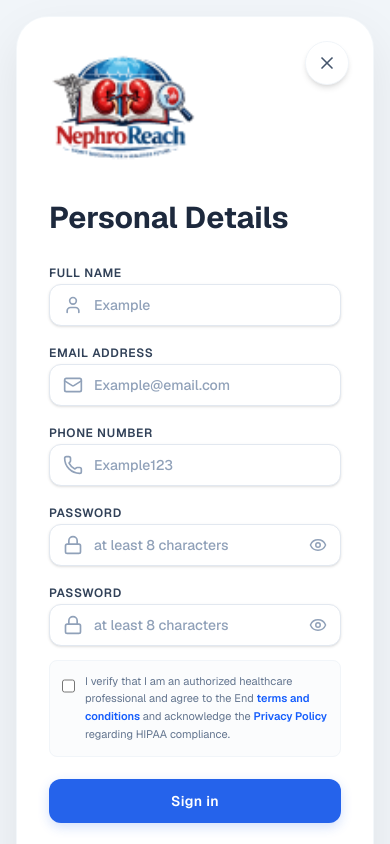
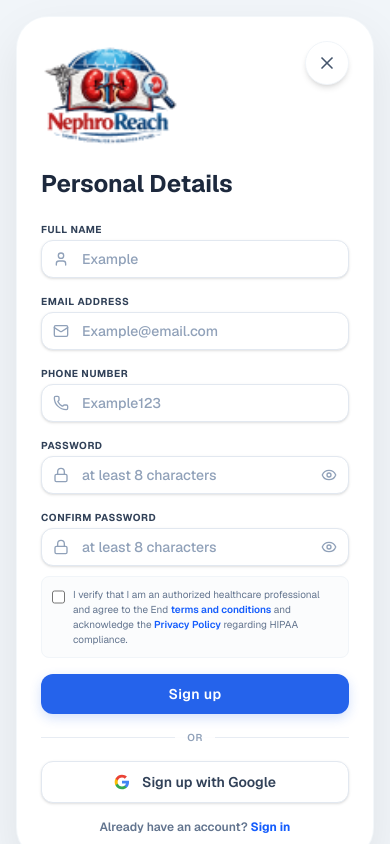
Before and after one commit to mahmud-gitcode/Nephro-reach, a Next.js app: page /registration in a window 390 px wide. Shown: the top 844 px of the page. Built offline with nearby package versions, Linux system fonts and the light colour scheme.

Commit message:
feat: implement user authentication and registration pages with responsive UI

```diff
--- a/app/login/page.tsx
+++ b/app/login/page.tsx
@@ -148,7 +148,7 @@ export default function LoginPage() {
         <div className="hidden md:block w-[48%] p-5 relative overflow-hidden bg-slate-50">
           <div className="w-full h-full rounded-[24px] overflow-hidden relative shadow-inner">
             <Image
-              src="/images/login-page-image.png"
+              src="/images/subtract.png"
               alt="Sign In Swirl Banner"
               fill
               className="object-cover"
--- a/app/registration/page.tsx
+++ b/app/registration/page.tsx
@@ -20,19 +20,19 @@ export default function RegistrationPage() {
         </button>
 
         {/* Left Side: Form Container with soft lime/green gradient */}
-        <div className="w-full md:w-[52%] p-8 sm:p-10 md:p-12 flex flex-col justify-between relative overflow-hidden min-h-[600px] md:min-h-[720px]">
+        <div className="w-full md:w-[52%] p-6 sm:p-8 md:p-8 flex flex-col justify-between relative overflow-hidden min-h-[580px] md:min-h-[700px]">
           {/* Soft background gradient */}
           <div className="absolute inset-0 bg-gradient-to-tr from-white via-white/95 to-[#86EFAC]/45 -z-10" />
           <div className="absolute -top-40 -right-40 w-96 h-96 bg-[#4ADE80]/20 rounded-full blur-[80px] -z-10" />
           <div className="absolute -bottom-20 -left-20 w-80 h-80 bg-[#22C55E]/10 rounded-full blur-[70px] -z-10" />
 
           {/* Top Logo - Using public/images/logo.png */}
-          <div className="mb-8 flex items-center">
+          <div className="mb-4 flex items-center">
             <Image
               src="/images/logo.png"
               alt="NephroReach Logo"
-              width={150}
-              height={50}
+              width={140}
+              height={46}
               priority
               className="object-contain"
               style={{ height: "auto" }}
@@ -42,121 +42,121 @@ export default function RegistrationPage() {
           {/* Form Content Area */}
           <div className="flex-1 flex flex-col justify-center max-w-[420px] w-full mx-auto">
             {/* SIGN UP FORM (Personal Details) */}
-            <div className="space-y-6">
+            <div className="space-y-4">
               <div>
-                <h1 className="text-3xl font-bold text-slate-800">
+                <h1 className="text-2xl sm:text-3xl font-bold text-slate-800">
                   Personal Details
                 </h1>
               </div>
 
-              <form className="space-y-3.5" onSubmit={(e) => e.preventDefault()}>
+              <form className="space-y-2.5" onSubmit={(e) => e.preventDefault()}>
                 {/* Full Name */}
                 <div className="space-y-1">
-                  <label className="text-xs font-semibold text-slate-700 uppercase tracking-wider">
+                  <label className="text-[10px] font-bold text-slate-700 uppercase tracking-wider">
                     Full Name
                   </label>
                   <div className="relative">
-                    <div className="absolute inset-y-0 left-0 pl-3.5 flex items-center pointer-events-none text-slate-400">
-                      <User className="w-5 h-5" />
+                    <div className="absolute inset-y-0 left-0 pl-3 flex items-center pointer-events-none text-slate-400">
+                      <User className="w-4 h-4" />
                     </div>
                     <input
                       type="text"
                       placeholder="Example"
-                      className="w-full pl-11 pr-4 py-2.5 bg-white border border-slate-200 rounded-xl outline-none focus:border-blue-500 focus:ring-4 focus:ring-blue-100 transition-all text-slate-800 text-sm font-medium shadow-sm placeholder:text-slate-400"
+                      className="w-full pl-10 pr-4 py-2 bg-white border border-slate-200 rounded-xl outline-none focus:border-blue-500 focus:ring-4 focus:ring-blue-100 transition-all text-slate-800 text-sm font-medium shadow-sm placeholder:text-slate-400"
                     />
                   </div>
                 </div>
 
                 {/* Email Address */}
                 <div className="space-y-1">
-                  <label className="text-xs font-semibold text-slate-700 uppercase tracking-wider">
+                  <label className="text-[10px] font-bold text-slate-700 uppercase tracking-wider">
                     Email Address
                   </label>
                   <div className="relative">
-                    <div className="absolute inset-y-0 left-0 pl-3.5 flex items-center pointer-events-none text-slate-400">
-                      <Mail className="w-5 h-5" />
+                    <div className="absolute inset-y-0 left-0 pl-3 flex items-center pointer-events-none text-slate-400">
+                      <Mail className="w-4 h-4" />
                     </div>
                     <input
                       type="email"
                       placeholder="Example@email.com"
-                      className="w-full pl-11 pr-4 py-2.5 bg-white border border-slate-200 rounded-xl outline-none focus:border-blue-500 focus:ring-4 focus:ring-blue-100 transition-all text-slate-800 text-sm font-medium shadow-sm placeholder:text-slate-400"
+                      className="w-full pl-10 pr-4 py-2 bg-white border border-slate-200 rounded-xl outline-none focus:border-blue-500 focus:ring-4 focus:ring-blue-100 transition-all text-slate-800 text-sm font-medium shadow-sm placeholder:text-slate-400"
                     />
                   </div>
                 </div>
 
                 {/* Phone Number */}
                 <div className="space-y-1">
-                  <label className="text-xs font-semibold text-slate-700 uppercase tracking-wider">
+                  <label className="text-[10px] font-bold text-slate-700 uppercase tracking-wider">
                     Phone Number
                   </label>
                   <div className="relative">
-                    <div className="absolute inset-y-0 left-0 pl-3.5 flex items-center pointer-events-none text-slate-400">
-                      <Phone className="w-5 h-5" />
+                    <div className="absolute inset-y-0 left-0 pl-3 flex items-center pointer-events-none text-slate-400">
+                      <Phone className="w-4 h-4" />
                     </div>
                     <input
                       type="tel"
                       placeholder="Example123"
-                      className="w-full pl-11 pr-4 py-2.5 bg-white border border-slate-200 rounded-xl outline-none focus:border-blue-500 focus:ring-4 focus:ring-blue-100 transition-all text-slate-800 text-sm font-medium shadow-sm placeholder:text-slate-400"
+                      className="w-full pl-10 pr-4 py-2 bg-white border border-slate-200 rounded-xl outline-none focus:border-blue-500 focus:ring-4 focus:ring-blue-100 transition-all text-slate-800 text-sm font-medium shadow-sm placeholder:text-slate-400"
                     />
                   </div>
                 </div>
 
                 {/* Password */}
                 <div className="space-y-1">
-                  <label className="text-xs font-semibold text-slate-700 uppercase tracking-wider">
+                  <label className="text-[10px] font-bold text-slate-700 uppercase tracking-wider">
                     Password
                   </label>
                   <div className="relative">
-                    <div className="absolute inset-y-0 left-0 pl-3.5 flex items-center pointer-events-none text-slate-400">
-                      <Lock className="w-5 h-5" />
+                    <div className="absolute inset-y-0 left-0 pl-3 flex items-center pointer-events-none text-slate-400">
+                      <Lock className="w-4 h-4" />
                     </div>
                     <input
                       type={showPassword ? "text" : "password"}
                       placeholder="at least 8 characters"
-                      className="w-full pl-11 pr-10 py-2.5 bg-white border border-slate-200 rounded-xl outline-none focus:border-blue-500 focus:ring-4 focus:ring-blue-100 transition-all text-slate-800 text-sm font-medium shadow-sm placeholder:text-slate-400"
+                      className="w-full pl-10 pr-10 py-2 bg-white border border-slate-200 rounded-xl outline-none focus:border-blue-500 focus:ring-4 focus:ring-blue-100 transition-all text-slate-800 text-sm font-medium shadow-sm placeholder:text-slate-400"
                     />
                     <button
                       type="button"
                       onClick={() => setShowPassword(!showPassword)}
-                        className="absolute inset-y-0 right-0 pr-3.5 flex items-center text-slate-400 hover:text-slate-600"
+                      className="absolute inset-y-0 right-0 pr-3 flex items-center text-slate-400 hover:text-slate-600"
                     >
-                        {showPassword ? <EyeOff className="w-4.5 h-4.5" /> : <Eye className="w-4.5 h-4.5" />}
+                      {showPassword ? <EyeOff className="w-4 h-4" /> : <Eye className="w-4 h-4" />}
                     </button>
                   </div>
                 </div>
 
                 {/* Confirm Password */}
                 <div className="space-y-1">
-                  <label className="text-xs font-semibold text-slate-700 uppercase tracking-wider">
-                    Password
+                  <label className="text-[10px] font-bold text-slate-700 uppercase tracking-wider">
+                    Confirm Password
                   </label>
                   <div className="relative">
-                    <div className="absolute inset-y-0 left-0 pl-3.5 flex items-center pointer-events-none text-slate-400">
-                      <Lock className="w-5 h-5" />
+                    <div className="absolute inset-y-0 left-0 pl-3 flex items-center pointer-events-none text-slate-400">
+                      <Lock className="w-4 h-4" />
                     </div>
                     <input
                       type={showConfirmPassword ? "text" : "password"}
                       placeholder="at least 8 characters"
-                      className="w-full pl-11 pr-10 py-2.5 bg-white border border-slate-200 rounded-xl outline-none focus:border-blue-500 focus:ring-4 focus:ring-blue-100 transition-all text-slate-800 text-sm font-medium shadow-sm placeholder:text-slate-400"
+                      className="w-full pl-10 pr-10 py-2 bg-white border border-slate-200 rounded-xl outline-none focus:border-blue-500 focus:ring-4 focus:ring-blue-100 transition-all text-slate-800 text-sm font-medium shadow-sm placeholder:text-slate-400"
                     />
                     <button
                       type="button"
                       onClick={() => setShowConfirmPassword(!showConfirmPassword)}
-                        className="absolute inset-y-0 right-0 pr-3.5 flex items-center text-slate-400 hover:text-slate-600"
+                      className="absolute inset-y-0 right-0 pr-3 flex items-center text-slate-400 hover:text-slate-600"
                     >
-                        {showConfirmPassword ? <EyeOff className="w-4.5 h-4.5" /> : <Eye className="w-4.5 h-4.5" />}
+                      {showConfirmPassword ? <EyeOff className="w-4 h-4" /> : <Eye className="w-4 h-4" />}
                     </button>
                   </div>
                 </div>
 
                 {/* HIPAA Verification Checkbox */}
-                <div className="flex items-start gap-2.5 mt-2 bg-slate-50/60 p-3 rounded-lg border border-slate-100">
+                <div className="flex items-start gap-2 mt-1.5 bg-slate-50/60 p-2.5 rounded-lg border border-slate-100">
                   <input
                     type="checkbox"
                     id="hipaa-verify"
-                    className="mt-1 w-4.5 h-4.5 text-blue-600 border-slate-300 rounded focus:ring-blue-500 focus:ring-2 focus:ring-offset-0 cursor-pointer"
+                    className="mt-0.5 w-4 h-4 text-blue-600 border-slate-300 rounded focus:ring-blue-500 focus:ring-2 focus:ring-offset-0 cursor-pointer"
                   />
-                  <label htmlFor="hipaa-verify" className="text-[11px] text-slate-500 leading-relaxed select-none cursor-pointer">
+                  <label htmlFor="hipaa-verify" className="text-[10px] text-slate-500 leading-normal select-none cursor-pointer">
                     I verify that I am an authorized healthcare professional and agree to the End{" "}
                     <a href="#" className="text-blue-600 hover:underline font-semibold">terms and conditions</a> and acknowledge the{" "}
                     <a href="#" className="text-blue-600 hover:underline font-semibold">Privacy Policy</a> regarding HIPAA compliance.
@@ -166,36 +166,36 @@ export default function RegistrationPage() {
                 {/* Submit Button */}
                 <button
                   type="submit"
-                  className="w-full py-3 bg-[#2563EB] hover:bg-[#1D4ED8] active:bg-[#1E40AF] text-white font-semibold rounded-xl transition-all shadow-[0_4px_12px_rgba(37,99,235,0.2)] text-sm tracking-wide mt-2"
+                  className="w-full py-2.5 bg-[#2563EB] hover:bg-[#1D4ED8] active:bg-[#1E40AF] text-white font-semibold rounded-xl transition-all shadow-[0_4px_12px_rgba(37,99,235,0.2)] text-sm tracking-wide mt-1.5"
                 >
-                  Sign in
+                  Sign up
                 </button>
               </form>
             </div>
 
             {/* Divider */}
-            <div className="relative my-6">
+            <div className="relative my-4">
               <div className="absolute inset-0 flex items-center">
                 <div className="w-full border-t border-slate-200/80"></div>
               </div>
-              <div className="relative flex justify-center text-xs">
-                <span className="bg-white/90 px-3.5 text-slate-400 font-semibold tracking-wider uppercase">Or</span>
+              <div className="relative flex justify-center text-[10px]">
+                <span className="bg-white/90 px-3 text-slate-400 font-semibold tracking-wider uppercase">Or</span>
               </div>
             </div>
 
             {/* Google Sign-in */}
-            <button className="w-full py-3 px-4 bg-white hover:bg-slate-50 border border-slate-200 rounded-xl transition-all flex items-center justify-center gap-3 text-slate-700 font-semibold text-sm shadow-sm hover:shadow active:scale-[0.99]">
-              <svg className="w-5 h-5" viewBox="0 0 24 24" fill="none" xmlns="http://www.w3.org/2000/svg">
+            <button className="w-full py-2.5 px-4 bg-white hover:bg-slate-50 border border-slate-200 rounded-xl transition-all flex items-center justify-center gap-3 text-slate-700 font-semibold text-sm shadow-sm hover:shadow active:scale-[0.99]">
+              <svg className="w-4 h-4" viewBox="0 0 24 24" fill="none" xmlns="http://www.w3.org/2000/svg">
                 <path d="M22.56 12.25c0-.78-.07-1.53-.2-2.25H12v4.26h5.92c-.26 1.37-1.04 2.53-2.21 3.31v2.77h3.57c2.08-1.92 3.28-4.74 3.28-8.09z" fill="#4285F4" />
                 <path d="M12 23c2.97 0 5.46-.98 7.28-2.66l-3.57-2.77c-.98.66-2.23 1.06-3.71 1.06-2.86 0-5.29-1.93-6.16-4.53H2.18v2.84C3.99 20.53 7.7 23 12 23z" fill="#34A853" />
                 <path d="M5.84 14.09c-.22-.66-.35-1.36-.35-2.09s.13-1.43.35-2.09V7.06H2.18C1.43 8.55 1 10.22 1 12s.43 3.45 1.18 4.94l3.66-2.85z" fill="#FBBC05" />
                 <path d="M12 5.38c1.62 0 3.06.56 4.21 1.64l3.15-3.15C17.45 2.09 14.97 1 12 1 7.7 1 3.99 3.47 2.18 7.06l3.66 2.85c.87-2.6 3.3-4.53 6.16-4.53z" fill="#EA4335" />
               </svg>
-              Sign in with Google
+              Sign up with Google
             </button>
 
             {/* Link to Login */}
-            <p className="text-center text-sm font-semibold text-slate-500 mt-6">
+            <p className="text-center text-xs font-semibold text-slate-500 mt-4">
               Already have an account?{" "}
               <Link
                 href="/login"
@@ -207,11 +207,11 @@ export default function RegistrationPage() {
           </div>
         </div>
 
-        {/* Right Side: Image/Banner Panel using public/images/login-page-image.png */}
+        {/* Right Side: Image/Banner Panel using public/images/subtract.png */}
         <div className="hidden md:block w-[48%] p-5 relative overflow-hidden bg-slate-50">
           <div className="w-full h-full rounded-[24px] overflow-hidden relative shadow-inner">
             <Image
-              src="/images/login-page-image.png"
+              src="/images/subtract.png"
               alt="Sign Up Swirl Banner"
               fill
               className="object-cover"
```
Lines whose indentation alone changed are shown as unchanged.
